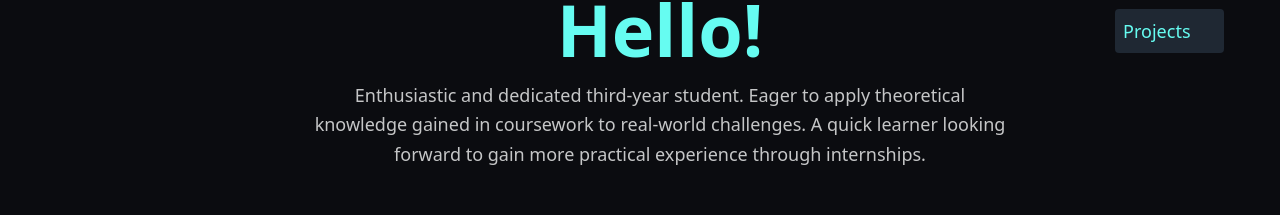
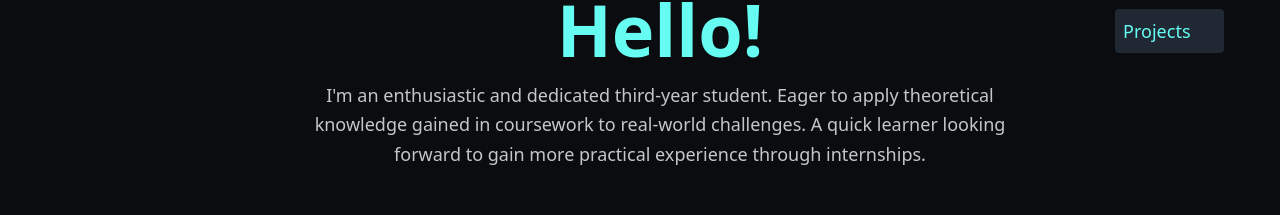
Before and after one commit to snehapm04/demo-port, a Next.js app: page / in a window 1280 px wide. Shown: the part 143-358 px from the top of the page. Built offline with nearby package versions, Linux system fonts and the light colour scheme.

Commit message:
Update page.tsx

```diff
--- a/app/page.tsx
+++ b/app/page.tsx
@@ -18,7 +18,7 @@ export default function HomePage() {
       <section>
         <h1 className="text-7xl font-extrabold text-cyan mb-4">Hello!</h1>
         <p className="text-lg leading-relaxed">
-          Enthusiastic and dedicated third-year student. Eager to apply
+          I'm an enthusiastic and dedicated third-year student. Eager to apply
 theoretical knowledge gained in coursework to real-world
 challenges. A quick learner looking forward to gain more
 practical experience through internships.
```
